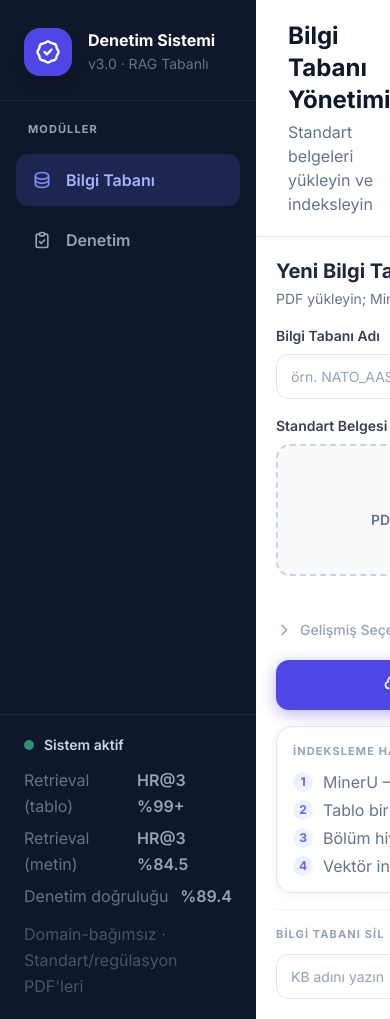
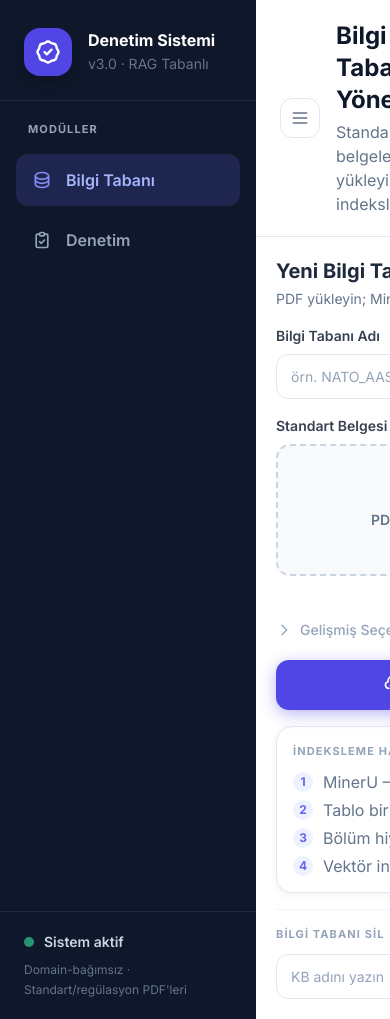
Before and after one commit to tatabey/GraduationProject, a FastAPI app: page / in a window 390 px wide. Run offline with FastAPI, Linux system fonts and the light colour scheme; some libraries are stand-ins or nearby versions.

Commit message:
UI: topbar rozetleri + sidebar metrik satirlari kaldirildi; sol panel ac/kapa (hamburger)

```diff
--- a/system/templates/index.html
+++ b/system/templates/index.html
@@ -60,7 +60,8 @@
   <!-- ════════════════════════════════
        SIDEBAR
   ════════════════════════════════ -->
-  <aside class="w-64 flex-shrink-0 bg-slate-900 flex flex-col" style="min-height:100vh;">
+  <aside id="sidebar" class="w-64 flex-shrink-0 bg-slate-900 flex flex-col overflow-hidden"
+         style="min-height:100vh; transition:margin-left .25s ease;">
 
     <!-- Logo -->
     <div class="px-6 pt-7 pb-6 border-b border-slate-800">
@@ -103,22 +104,11 @@
 
     <!-- Footer -->
     <div class="px-6 py-5 border-t border-slate-800">
-      <div class="flex items-center gap-2.5 mb-3">
+      <div class="flex items-center gap-2.5 mb-2">
         <div class="w-2.5 h-2.5 bg-emerald-400 rounded-full pulse"></div>
         <span class="text-sm font-semibold text-slate-300">Sistem aktif</span>
       </div>
-      <div class="space-y-1.5 text-xs text-slate-500 leading-relaxed">
-        <div class="flex items-center justify-between">
-          <span>Retrieval (tablo)</span><span class="font-semibold text-slate-400">HR@3 %99+</span>
-        </div>
-        <div class="flex items-center justify-between">
-          <span>Retrieval (metin)</span><span class="font-semibold text-slate-400">HR@3 %84.5</span>
-        </div>
-        <div class="flex items-center justify-between">
-          <span>Denetim doğruluğu</span><span class="font-semibold text-slate-400">%89.4</span>
-        </div>
-        <p class="pt-1.5 text-slate-600">Domain-bağımsız · Standart/regülasyon PDF'leri</p>
-      </div>
+      <p class="text-xs text-slate-500 leading-relaxed">Domain-bağımsız · Standart/regülasyon PDF'leri</p>
     </div>
   </aside>
 
@@ -129,18 +119,18 @@
   <div class="flex-1 flex flex-col overflow-hidden">
 
     <!-- Top bar -->
-    <div class="bg-white border-b border-slate-200 px-8 py-5 flex items-center justify-between flex-shrink-0">
+    <div class="bg-white border-b border-slate-200 px-6 py-5 flex items-center gap-4 flex-shrink-0">
+      <button onclick="toggleSidebar()" title="Menüyü aç/kapat"
+              class="w-10 h-10 flex items-center justify-center rounded-xl text-slate-500
+                     border border-slate-200 hover:bg-slate-50 hover:text-indigo-600
+                     transition-all flex-shrink-0">
+        <svg class="w-5 h-5" fill="none" stroke="currentColor" viewBox="0 0 24 24">
+          <path stroke-linecap="round" stroke-linejoin="round" stroke-width="2" d="M4 6h16M4 12h16M4 18h16"/>
+        </svg>
+      </button>
       <div id="page-title-area">
         <h1 class="text-2xl font-bold text-slate-900">Bilgi Tabanı Yönetimi</h1>
         <p class="text-base text-slate-500 mt-1">Standart belgeleri yükleyin ve indeksleyin</p>
-      </div>
-      <div class="flex items-center gap-2.5">
-        <span class="text-xs font-semibold text-indigo-600 bg-indigo-50 border border-indigo-200
-                     px-3 py-1.5 rounded-lg">3 tablo + 3 metin retrieval</span>
-        <span class="text-xs font-semibold text-slate-500 bg-slate-50 border border-slate-200
-                     px-3 py-1.5 rounded-lg">bge-large · bge-reranker</span>
-        <span class="text-xs font-semibold text-slate-500 bg-slate-50 border border-slate-200
-                     px-3 py-1.5 rounded-lg">gpt-oss-120B</span>
       </div>
     </div>
 
@@ -478,6 +468,12 @@
     audit: { h: 'Uygunluk Denetimi',     s: 'Denetim raporlarını standartlarla karşılaştırın' },
   };
 
+  function toggleSidebar() {
+    const sb = document.getElementById('sidebar');
+    // w-64 = 16rem; negatif margin ile kayarak gizlenir/açılır
+    sb.style.marginLeft = sb.style.marginLeft === '-16rem' ? '0' : '-16rem';
+  }
+
   function switchTab(name) {
     ['kb','audit'].forEach(t => {
       document.getElementById('tab-' + t).classList.toggle('hidden', t !== name);
```
